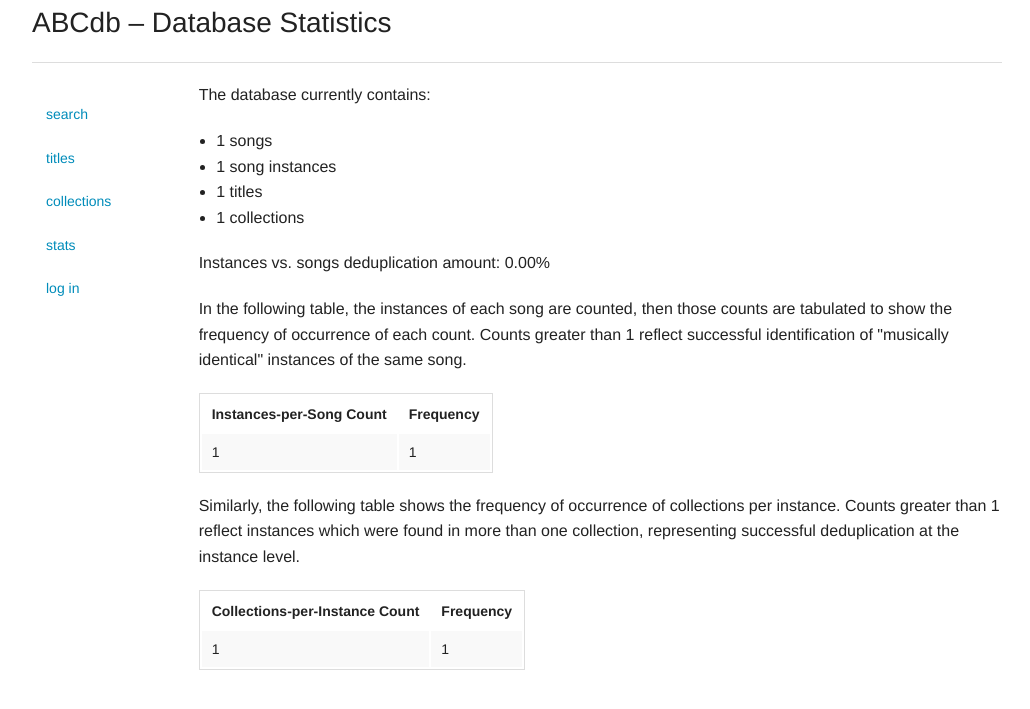
After one commit to theabolton/abcdb, a Django app: page /stats/ in a window 1280 px wide. The commit adds this page. Shown: the top 709 px of the page, without its empty margins (123-1153 px from the left). Run offline with Django 3.2, Linux system fonts and the light colour scheme; tables that the repository leaves empty hold one stand-in row (values such as "Sample post"); parts of the project's set-up code (start-up, migrations or seed data) failed here and were passed over.

Commit message:
Add a database statistics page.

```diff
--- /dev/null
+++ b/main/templates/main/stats.html
@@ -0,0 +1,36 @@
+{% extends 'base.html' %}
+{% block title %}Stats{% endblock %}
+{% block headline %}Database Statistics{% endblock %}
+
+{% block content %}
+<p>The database currently contains:</p>
+<ul>
+<li>{{ songs }} songs</li>
+<li>{{ instances }} song instances</li>
+<li>{{ titles }} titles</li>
+<li>{{ collections }} collections</li>
+</ul>
+<p>Instances vs. songs deduplication amount: {{ dedup_percent }}%</p>
+
+<p>In the following table, the instances of each song are counted, then those
+counts are tabulated to show the frequency of occurrence of each count.
+Counts greater than 1 reflect successful identification of "musically
+identical" instances of the same song.</p>
+<table>
+<tr><th>Instances-per-Song Count</th><th>Frequency</th></tr>
+{% for c, n in inst_per_song_histo %}
+  <tr><td>{{ c }}</td><td>{{ n }}</td>
+{% endfor %}
+</table>
+
+<p>Similarly, the following table shows the frequency of occurrence of
+collections per instance. Counts greater than 1 reflect instances which
+were found in more than one collection, representing successful deduplication
+at the instance level.</p>
+<table>
+<tr><th>Collections-per-Instance Count</th><th>Frequency</th></tr>
+{% for c, n in coll_per_inst_histo %}
+  <tr><td>{{ c }}</td><td>{{ n }}</td>
+{% endfor %}
+</table>
+{% endblock %}
--- a/main/urls.py
+++ b/main/urls.py
@@ -33,6 +33,7 @@ urlpatterns = [
     url(r'^instance/(?P<pk>[0-9]{1,9})/$', views.InstanceView.as_view()),
     url(r'^search/$', views.title_search, name='title_search'),
     url(r'^song/(?P<pk>[0-9]{1,9})/$', views.SongView.as_view()),
+    url(r'^stats/$', views.stats, name='stats'),
     url(r'^title/(?P<pk>[0-9]{1,9})/$', views.TitleView.as_view()),
     url(r'^titles/$', views.TitlesView.as_view()),
     url(r'^upload/$', views.upload, name='upload'),
--- a/main/views.py
+++ b/main/views.py
@@ -28,7 +28,7 @@ import operator
 import re
 import unicodedata
 
-from django.db import transaction
+from django.db import connection, transaction
 from django.db.models import Q
 from django.contrib.auth.decorators import permission_required
 from django.core.paginator import Paginator, EmptyPage, PageNotAnInteger
@@ -354,6 +354,46 @@ def upload(request):
     return render(request, 'main/upload.html', { 'form': form_class, })
 
 
+# ========== Database Statistics View ==========
+
+def stats(request):
+    """Show various statistics about the database."""
+    songs = Song.objects.count()
+    instances = Instance.objects.count()
+    if instances > 0:
+        dedup_percent = '{:.2f}'.format((instances - songs) / instances * 100.0)
+    else:
+        dedup_percent = 'n/a'
+    titles = Title.objects.count()
+    collections = Collection.objects.count()
+
+    # generate a histogram of number-of-instances per song:
+    with connection.cursor() as cursor:
+        cursor.execute('SELECT instance_count, COUNT(instance_count) FROM ( '
+                           'SELECT COUNT(*) AS instance_count '
+                           'FROM main_song LEFT OUTER JOIN main_instance '
+                           'ON main_song.id = main_instance.song_id '
+                           'GROUP BY main_song.id ) '
+                       'GROUP BY instance_count ORDER BY instance_count DESC')
+        inst_per_song_histo = cursor.fetchall()
+
+    # generate a histogram of number-of-collections per instance:
+    with connection.cursor() as cursor:
+        cursor.execute('SELECT collection_count, COUNT(collection_count) FROM ( '
+                           'SELECT COUNT(*) AS collection_count '
+                           'FROM main_collectioninstance '
+                           'GROUP BY main_collectioninstance.instance_id ) '
+                       'GROUP BY collection_count ORDER BY collection_count DESC')
+        coll_per_inst_histo = cursor.fetchall()
+
+    # The ``context = locals()`` trick, but explicit:
+    context = locals()
+    context = { key: context[key] for key in
+                  ('coll_per_inst_histo', 'collections', 'dedup_percent', 'inst_per_song_histo',
+                   'instances', 'songs', 'titles') }
+    return render(request, 'main/stats.html', context)
+
+
 # ========== ABC File Download View ==========
 
 def download(request, pk=None):
--- a/templates/base.html
+++ b/templates/base.html
@@ -22,6 +22,7 @@
                 <li role="menuitem"><a href="/search/">search</a></li>
                 <li role="menuitem"><a href="/titles/">titles</a></li>
                 <li role="menuitem"><a href="/collections/">collections</a></li>
+                <li role="menuitem"><a href="/stats/">stats</a></li>
                 {% if user.is_authenticated %}
                   {% if perms.main.can_upload %}
                     <li role="menuitem"><a href="/upload/">upload</a></li>
```
